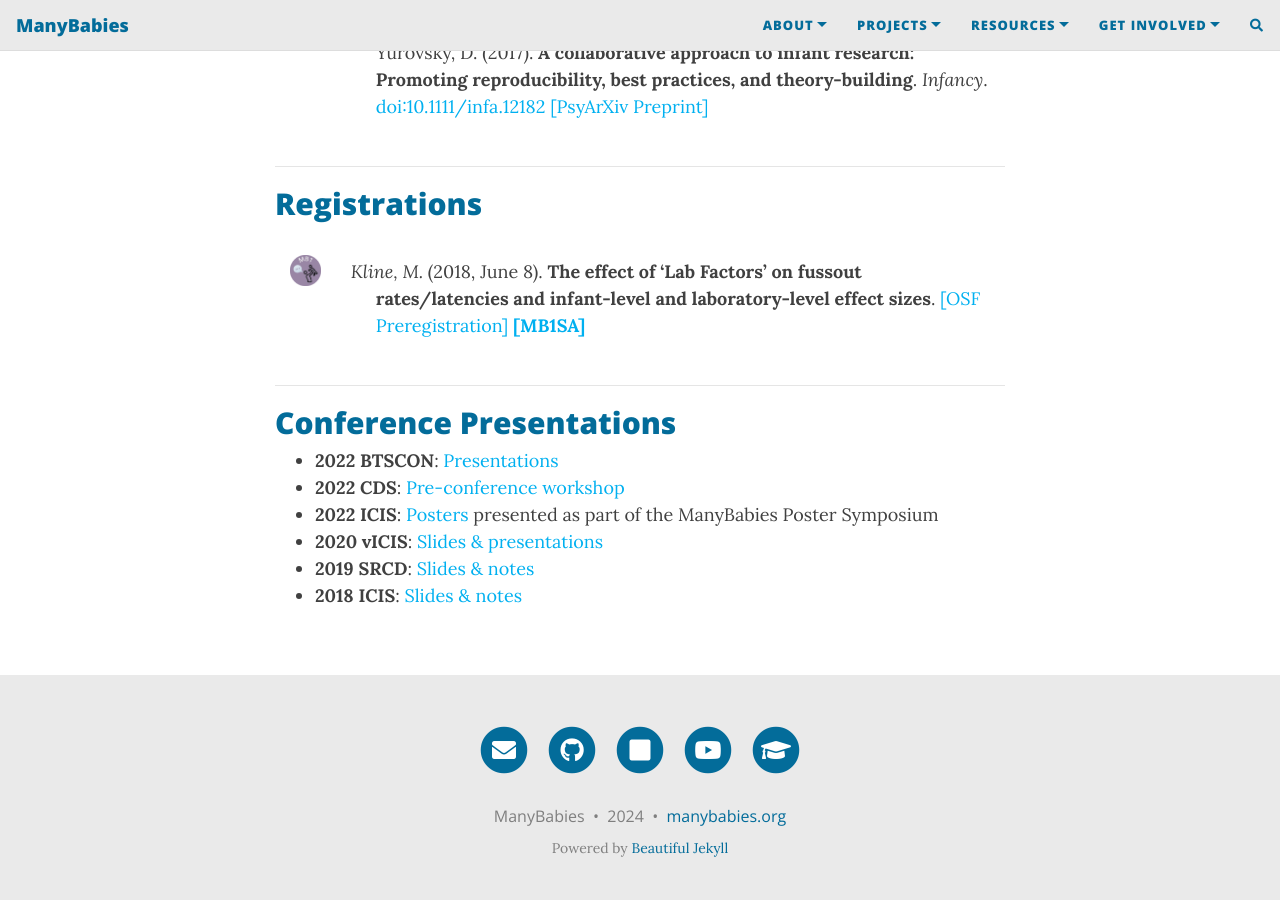
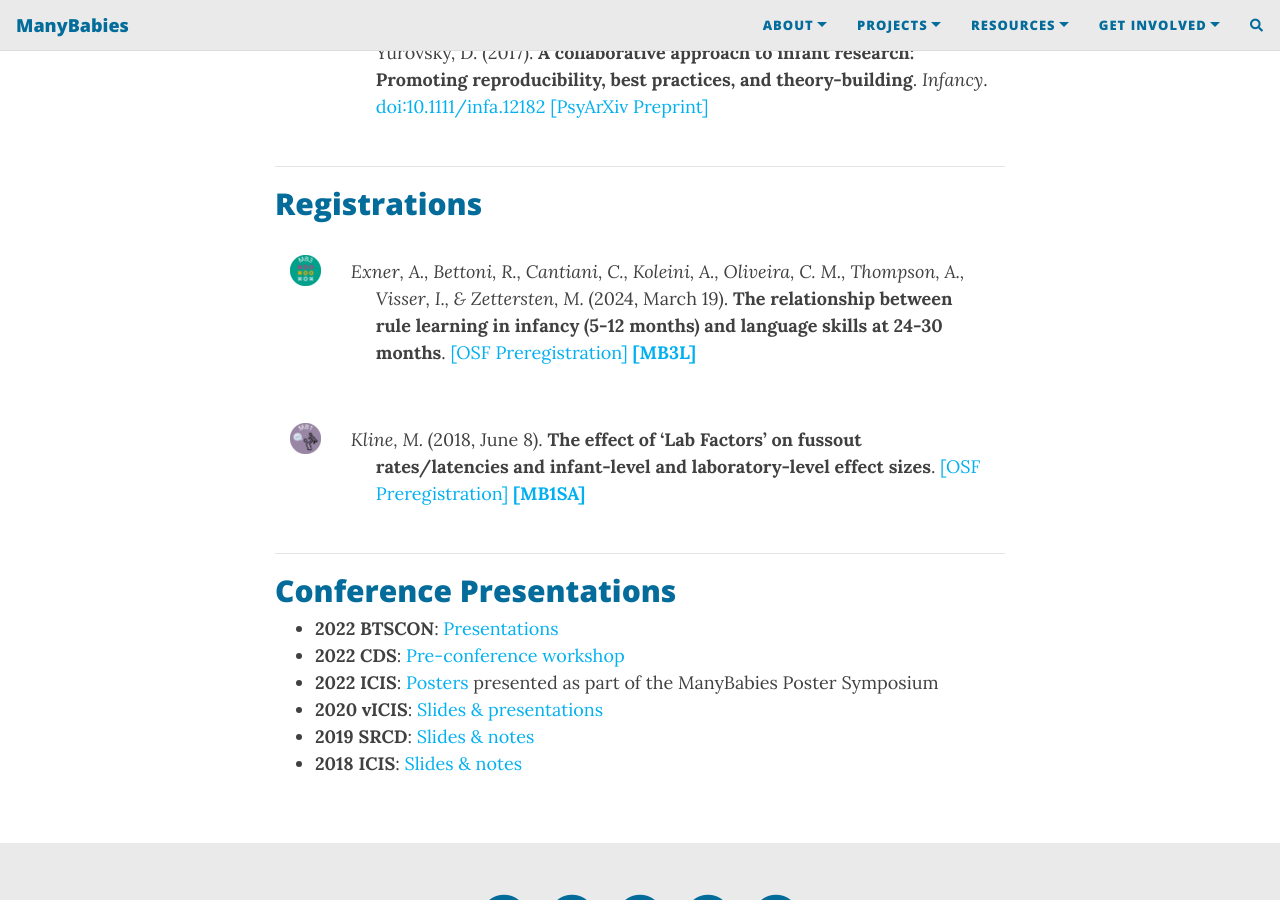
Before and after one commit to manybabies/manybabies.github.io, a Jekyll site: the page built from publications.md, in a window 1280 px wide and 900 px high, scrolled down 4855 px. Built offline with Jekyll 4.4.1, drawn with Linux system fonts in a browser that asks for light colours; nearby versions of some CDN libraries; comment, search, counter and statistics services are not loaded.

Commit message:
Update publications.md
add MB3L prereg

```diff
--- a/publications.md
+++ b/publications.md
@@ -284,6 +284,18 @@
     <div class="row">
       <div class="col-sm-1" align=center>
         <br>
+        <a href="{{site.baseurl}}/MB3L/" class="image"><img src="/assets/img/MB3_logo.png" alt="ManyBabies3 logo"></a>
+      </div>
+      <div class="col-sm-11">
+        <p style="padding-left: 25px; text-indent: -25px"><i>Exner, A., Bettoni, R., Cantiani, C., Koleini, A., Oliveira, C. M., Thompson, A., Visser, I., & Zettersten, M.</i> (2024, March 19).
+        <b>The relationship between rule learning in infancy (5-12 months) and language skills at 24-30 months</b>.
+        <a href="https://osf.io/hfqkc" target="_blank">[OSF Preregistration]</a>
+        <a href="{{site.baseurl}}/MB3L/"><b>[MB3L]</b></a></p>
+      </div>
+    </div>
+    <div class="row">
+      <div class="col-sm-1" align=center>
+        <br>
         <a href="{{site.baseurl}}/MB1/" class="image"><img src="/assets/img/MB1_logo.png" alt="ManyBabies1 logo"></a>
       </div>
       <div class="col-sm-11">
```
